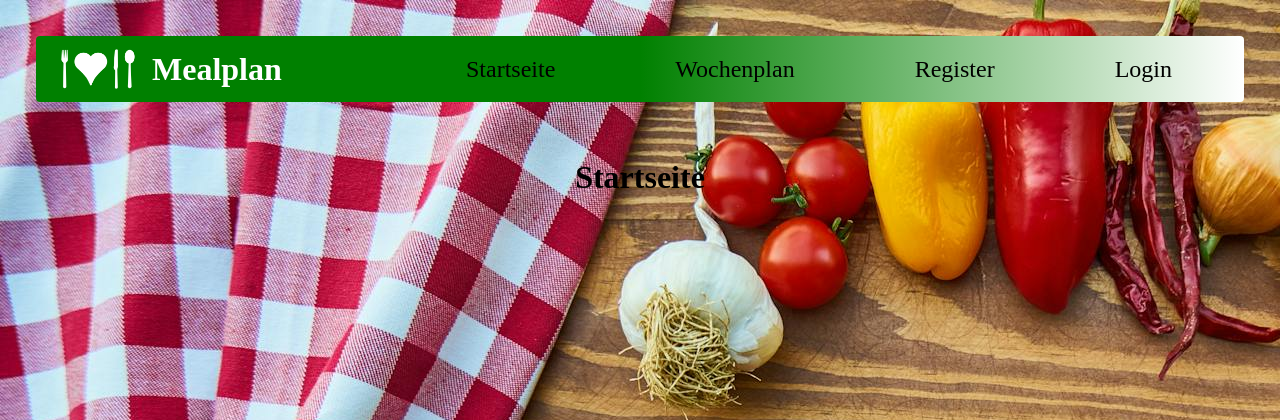
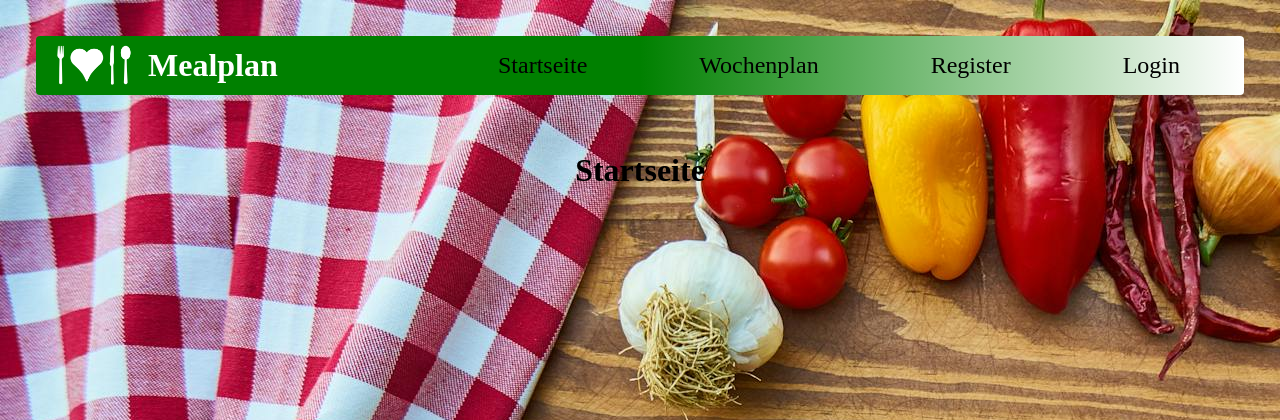
Before and after one commit to Correnz-BlueApps/mealplan, a Flask app: page / in a window 1280 px wide. Shown: the top 420 px of the page. Run offline with Flask 3, Linux system fonts and the light colour scheme.

Commit message:
navbar styling

```diff
--- a/static/navbar.css
+++ b/static/navbar.css
@@ -2,7 +2,7 @@ header {
     display: grid;
     grid-template-columns: 10em 1fr;
     background-image: linear-gradient(to right, green, green, white);
-    padding: .5em;
+    padding: 8px;
     margin: 1.5em;
     font-size: 1.5em;
     border-radius: 4px;
@@ -30,5 +30,11 @@ header {
     justify-content: right;
 }
 .navbar a {
-    margin: 0 2.5em;
+    margin: 0 32px;
+    padding: 8px 24px;
+    border-radius: 8px;
 }
+
+.navbar a:hover {
+    background-color: rgba(255, 255, 255, .5);
+}
```
